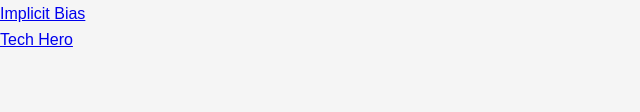
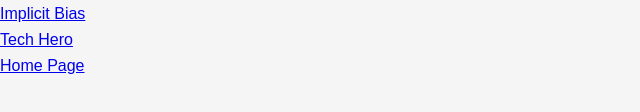
Before and after one commit to npkaufenberg/Code-and-power, a plain HTML site: page index.html in a window 1280 px wide. Shown: the part 460-572 px from the top of the page, without its empty margins (0-640 px from the left). Drawn offline with Linux system fonts and the light colour scheme.

Commit message:
Update index.html

```diff
--- a/index.html
+++ b/index.html
@@ -17,5 +17,6 @@
 </div>
 <div class="center">
 </div>
+  <a href="https://github.com/npkaufenberg/Code-and-power">Home Page</a>
 </body>
 </html>
```
